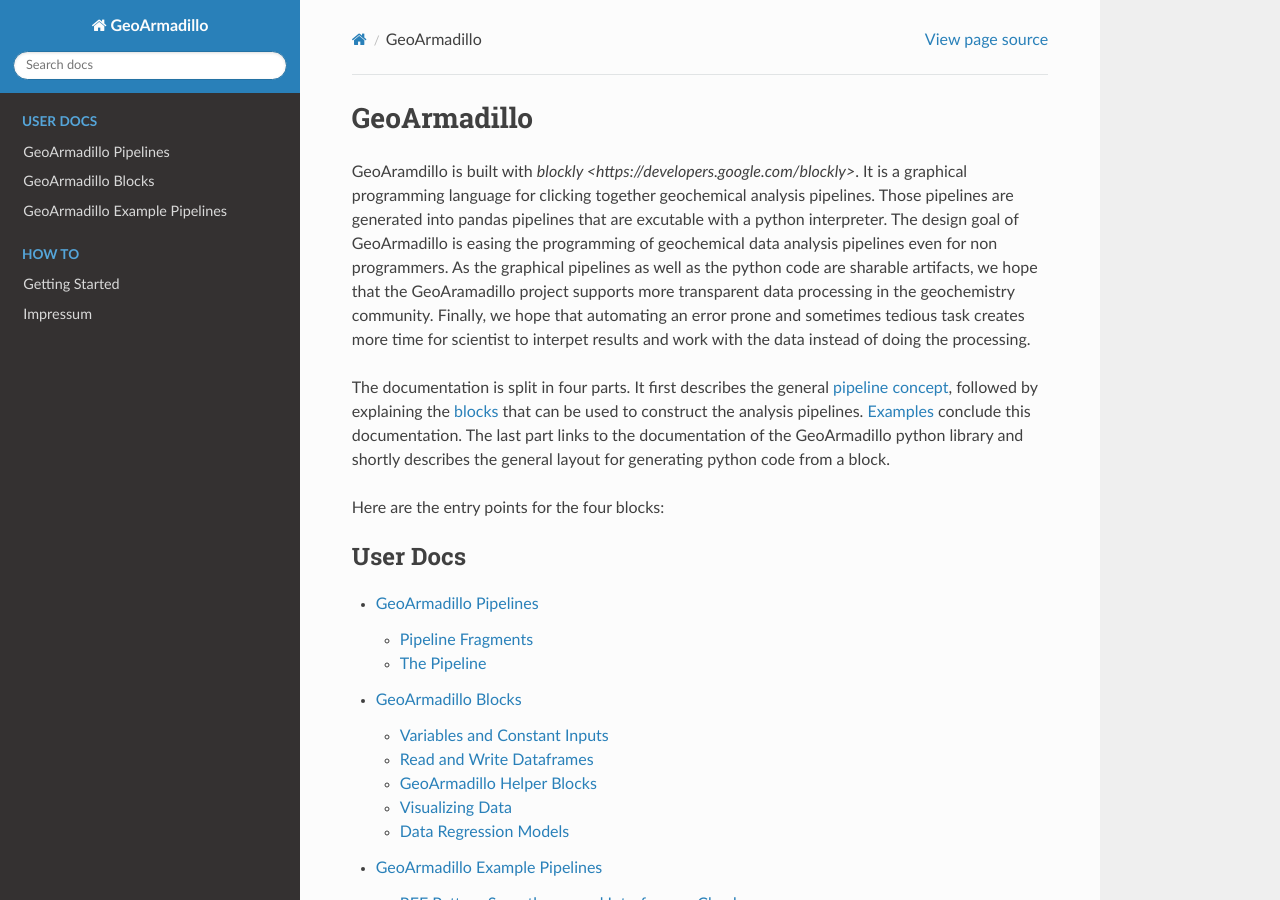
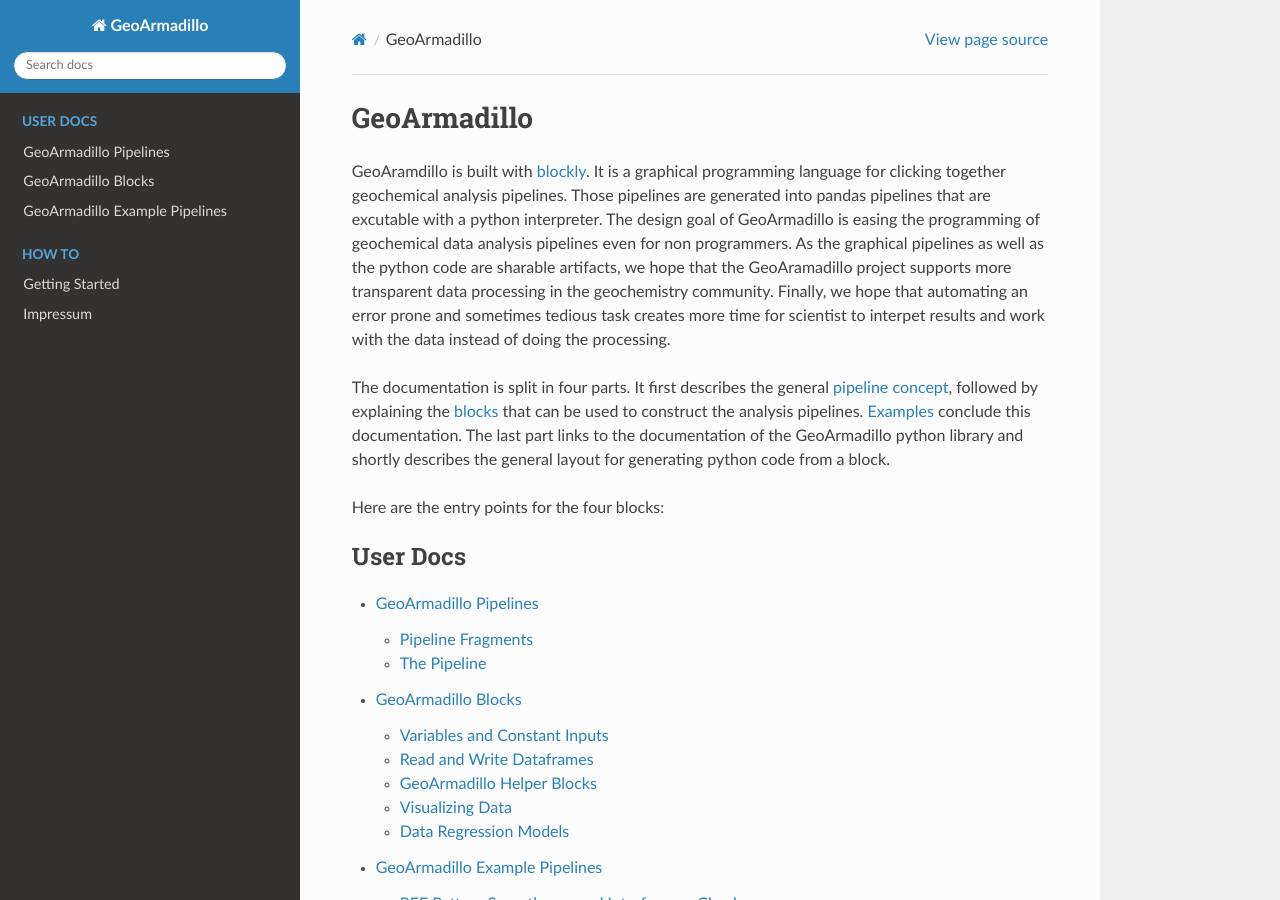
Before and after one commit to geo-quarum/geo-quarum.github.io, a Sphinx documentation site: the page built from docs/source/index.rst, in a window 1280 px wide and 900 px high. Built offline with Sphinx 7.4.7 and the Read the Docs theme 2.0.0, drawn with Linux system fonts in a browser that asks for light colours.

Commit message:
Fix the blockly url

```diff
--- a/docs/source/index.rst
+++ b/docs/source/index.rst
@@ -10,7 +10,7 @@
    The GeoArmadillo library is written using the reStructured Text markup language.
    You find more information on reStructuredText here: https://www.sphinx-doc.org/en/master/usage/restructuredtext/index.html
 
-GeoAramdillo is built with `blockly <https://developers.google.com/blockly>`.
+GeoAramdillo is built with `blockly <https://developers.google.com/blockly>`_.
 It is a graphical programming language for clicking together geochemical analysis pipelines.
 Those pipelines are generated into pandas pipelines that are excutable with a python interpreter.
 The design goal of GeoArmadillo is easing the programming of geochemical data analysis pipelines even for non programmers.
```
